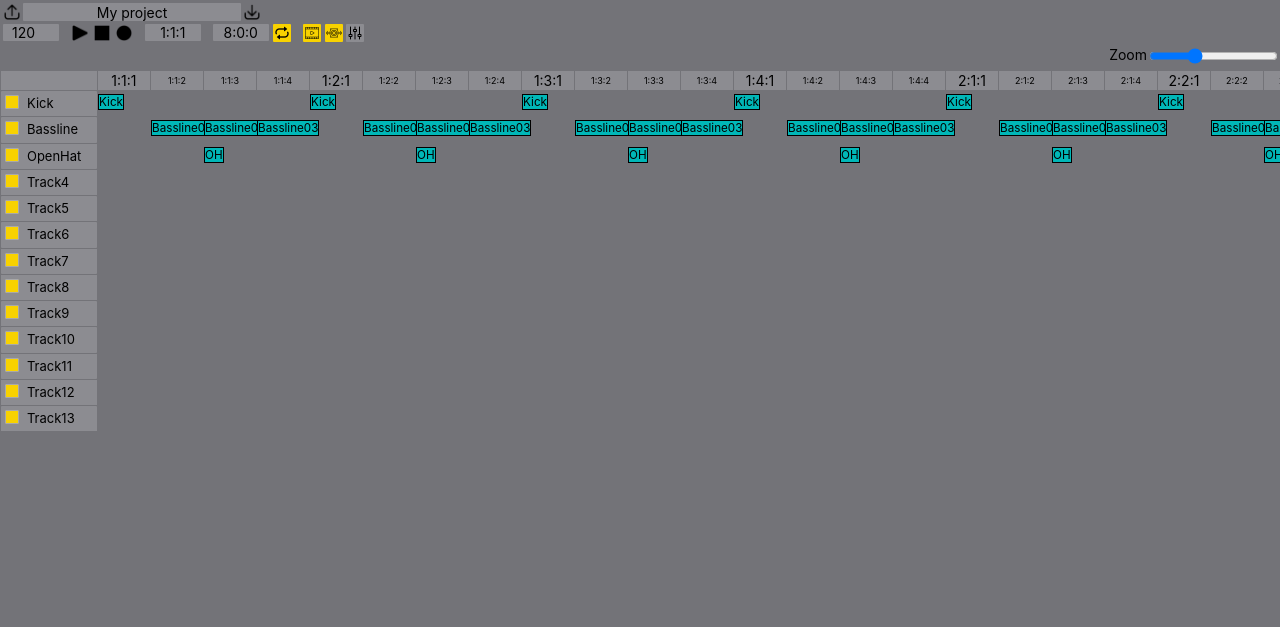
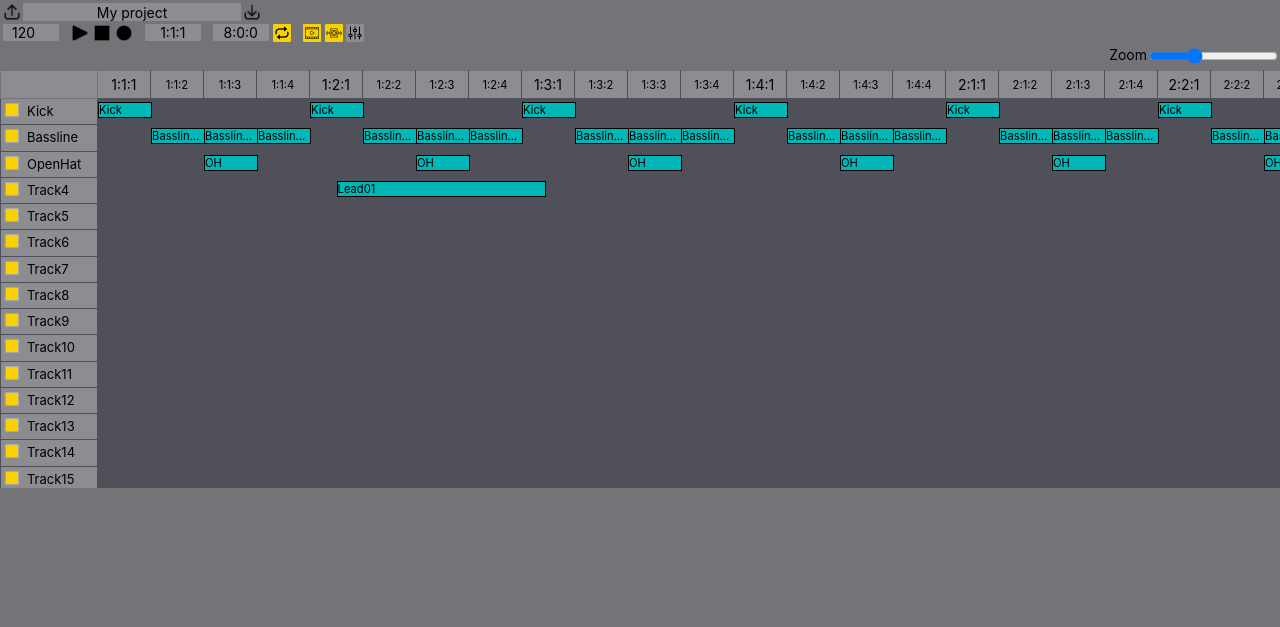
Before and after one commit to darzid/WebAudio, a plain HTML site: page Tone.js/ableton2.html in a window 1280 px wide. Drawn offline with Linux system fonts and the light colour scheme.

Commit message:
Track clip duration implemented

```diff
--- a/Tone.js/ableton2.html
+++ b/Tone.js/ableton2.html
@@ -84,8 +84,6 @@ stopButton.onclick = () => {
     recButton.classList.remove("active");
   }
 }
-
-
 
 let tracksTable = document.getElementById("tracks-table");
 let tracksTableHeaderRow = tracksTable.querySelector(".header-row");
@@ -327,7 +325,13 @@ let tracks = [
   },
   {
     name: "Track4",
-    clips: []
+    clips: [
+      {
+        name: "Lead01",
+        position: "1:2:1.5",
+        duration: "0:1:0"
+      }
+    ]
   },
   {
     name: "Track5",
@@ -363,6 +367,34 @@ let tracks = [
   },
   {
     name: "Track13",
+    clips: []
+  },
+  {
+    name: "Track14",
+    clips: []
+  },
+  {
+    name: "Track15",
+    clips: []
+  },
+  {
+    name: "Track16",
+    clips: []
+  },
+  {
+    name: "Track17",
+    clips: []
+  },
+  {
+    name: "Track18",
+    clips: []
+  },
+  {
+    name: "Track19",
+    clips: []
+  },
+  {
+    name: "Track20",
     clips: []
   },
 ];
@@ -401,17 +433,41 @@ tracks.forEach(track => {
 
         let clip = track.clips.find(clip => clip.position.startsWith(clipPosition));
         if (clip) {
+          let columnWidth = columnElement.getBoundingClientRect().width;
+
           let clipElement = document.createElement("div");
           clipElement.id = `${track.name}-Clip${clipIndex}`;
           clipElement.className = "Clip";
           clipElement.innerText = clip.name;
+
+          let clipDurationInSixteenths = getSixteenths(clip.duration);
+
+          clipElement.style.width = `${clipDurationInSixteenths * 100}%`;
+
           columnElement.appendChild(clipElement);
+
+          if (clip.position.indexOf(".")) {
+            let clipOffset = parseFloat(`0.${clip.position.split(".")[1]}`);
+
+            clipElement.style.marginLeft = `${columnWidth * clipOffset}px`;
+            console.log(clipElement.style.marginLeft, columnWidth);
+          }
+
           clipIndex++;
         }
       }
     }
   }
 });
+
+function getSixteenths(time) {
+  let parts = time.split(":");
+  let bars = parseInt(parts[0]);
+  let beats = (bars * 4) + parseInt(parts[1]);
+  let sixteenths = (beats * 4) + parseFloat(parts[2]);
+  return sixteenths;
+}
+
 
 let trackNameElements = document.querySelectorAll("input[name='track-name']");
 trackNameElements.forEach(element => {
@@ -436,7 +492,10 @@ let positionColumns = tracksTable.querySelectorAll(".position-column");
 let clipColumns = tracksTable.querySelectorAll(".clip-column");
 
 let zoomFactor = zoomElement.value / 100;
-
+let tableHead = tracksTable.querySelector("thead");
+var style = window.getComputedStyle(tableHead, null).getPropertyValue('font-size');
+tableHead.dataset.fontSize = parseFloat(style);
+console.log(tableHead.dataset.fontSize)
 clipColumns.forEach(column => {
   column.dataset.width = column.getBoundingClientRect().width;
 });
@@ -446,6 +505,7 @@ positionColumns.forEach(column => {
 
 zoomElement.oninput = () => {
   let zoomFactor = zoomElement.value / 100;
+  //tableHead.style.fontSize = (tableHead.dataset.fontSize * zoomFactor) + "px";
   clipColumns.forEach(column => {
     column.style.maxWidth = (column.dataset.width * zoomFactor) + "px";
     column.style.minWidth = (column.dataset.width * zoomFactor) + "px";
--- a/Tone.js/css/ableton.css
+++ b/Tone.js/css/ableton.css
@@ -4,16 +4,40 @@
   --font-mono: "SF Mono", Menlo, Monaco, Consolas, "Liberation Mono", "Courier New", monospace;
 
   --control-bg: rgb(140,140,145);
+
+  --number-bg: white;
+  --number-value-bg: #00b7b7;
+
+  --button-border-color: darkgray;
+  --active-button-bg: #f8d200;
+
+  --input-bg: white;
+
+  --tracktable-height: 418px;
+  --tracktable-trackdetails-width: 100px;
+
+  --timeline-bar-border-color: black;
+  --timeline-beat-border-color: darkgray;
+  --timeline-sixteenth-border-color: rgb(100,100,100);
+  --timeline-column-width: 50px;
+
+  --session-bg: rgb(80,80,90);
+
+  --selected-track-bg: rgba(0,150,150,0.2);
+
+  --clip-bg: #00b7b7;
+  --clip-border-color: black;
+  --clip-column-height: 25px;
+  --clip-column-min-width: 25px;
 }
 
 body {
   width: 100%;
-  height2: 100%;
+  height: 100%;
   margin: 0em;
   margin-left: auto;
   margin-right: auto;
   padding: 0em;
-  overflow-y2: hidden;
   background-color: var(--color-bg);
 }
 
@@ -62,12 +86,12 @@ label.number-label {
   margin: 4px;
 
   input[type="number"] {
-    background-color: white;
+    background-color: var(--number-bg);
     background-image: linear-gradient(to right,
-      #00b7b7 0%,
-      #00b7b7 0%,
-      white 0%,
-      white 100%);
+      var(--number-value-bg) 0%,
+      var(--number-value-bg) 0%,
+      var(--number-bg) 0%,
+      var(--number-bg) 100%);
   }
 }
 
@@ -82,7 +106,7 @@ label.number-label {
 }
 
 .active {
-  background-color: #f8d200;
+  background-color: var(--active-button-bg);
 }
 .transport-button {
   background-color: transparent;
@@ -96,7 +120,7 @@ label.number-label {
 }
 
 #app {
-  height2: 100%;
+  height: 100%;
 }
 
 #app-buttons {
@@ -145,7 +169,7 @@ input.medium-width {
 }
 
 .selected {
-  background: rgba(0,150,150,0.5);
+  background: var(--selected-track-bg);
 }
 
 .large {
@@ -154,19 +178,19 @@ input.medium-width {
 
 .table-container {
   max-width: stretch;
-  max-height: 408px;
+  max-height: var(--tracktable-height);
   overflow: auto;
 
   table {
     border-collapse: collapse;
     width: 100%;
     border: 1px solid var(--color-bg);
-    background: transparent;
+    background: var(--session-bg);
   }
 
   thead th:first-child {
     z-index: 4;
-    width: 100px;
+    width: var(--tracktable-trackdetails-width);
     background: var(--control-bg);
     border: 1px solid var(--color-bg);
   }
@@ -184,43 +208,50 @@ input.medium-width {
     z-index: 3;
     width: 100px;
     max-width: 100px;
+    height: 25px;
+    font-size: 1em;
   }
 
   tbody td:first-child {
     z-index: 2;
   }
+
   th, td {
     border: 1px solid transparent ;
   }
 
   .position-column {
     font-weight: normal;
+    font-size: 100%;
     background: var(--control-bg);
-    min-width: 50px;
-    max-width: 50px;
+    min-width: var(--timeline-column-width);
+    max-width: var(--timeline-column-width);
     white-space: nowrap;
     text-overflow: ellipsis;
     overflow: hidden;
   }
 
   .bar {
-    border-left: 1px solid black;
+    border-left: 1px solid var(--timeline-bar-border-color);
     font-weight: normal;
   }
 
   .beat {
-    border-left: 1px solid darkgray;
+    border-left: 1px solid var(--timeline-beat-border-color);
   }
 
   .sixteenth {
-    border-left: 1px solid rgb(100,100,100);
+    border-left: 1px solid var(--timeline-sixteenth-border-color);
     font-size: xx-small;
+    font-size: 80%;
   }
 
   td.clip-column {
-    height: 25px;
-    max-width: 50px;
-    min-width: 25px;
+    height: var(--clip-column-height);
+
+    min-width: var(--clip-column-min-width);
+    max-width: var(--timeline-column-width);
+
     margin: 0px;
     padding: 0.01em;
 
@@ -232,9 +263,11 @@ input.medium-width {
       white-space: nowrap;
       text-overflow: ellipsis;
       overflow: hidden;
+
       font-size: smaller;
-      background-color: #00b7b7;
-      border: 1px solid black;
+      font-size: 80%;
+      background-color: var(--clip-bg);
+      border: 1px solid var(--clip-border-color);
     }
   }
 
@@ -252,7 +285,7 @@ input.medium-width {
 }
 
   tr.selected td {
-    background: rgba(50,150,150,0.2);
+    background: var(--selected-track-bg);
   }
 
   .track-header {
@@ -265,7 +298,7 @@ input.medium-width {
       vertical-align: middle;
       overflow: hidden;
       padding-top: 4px;
-      background: white;
+      background: var(--input-bg);
     }
 
     input:read-only {
@@ -276,5 +309,5 @@ input.medium-width {
       width: 14px;
       height: 14px;
       margin: 4px;
-      border: 1px solid darkgray;
+      border: 1px solid var(--button-border-color);
     }
```
